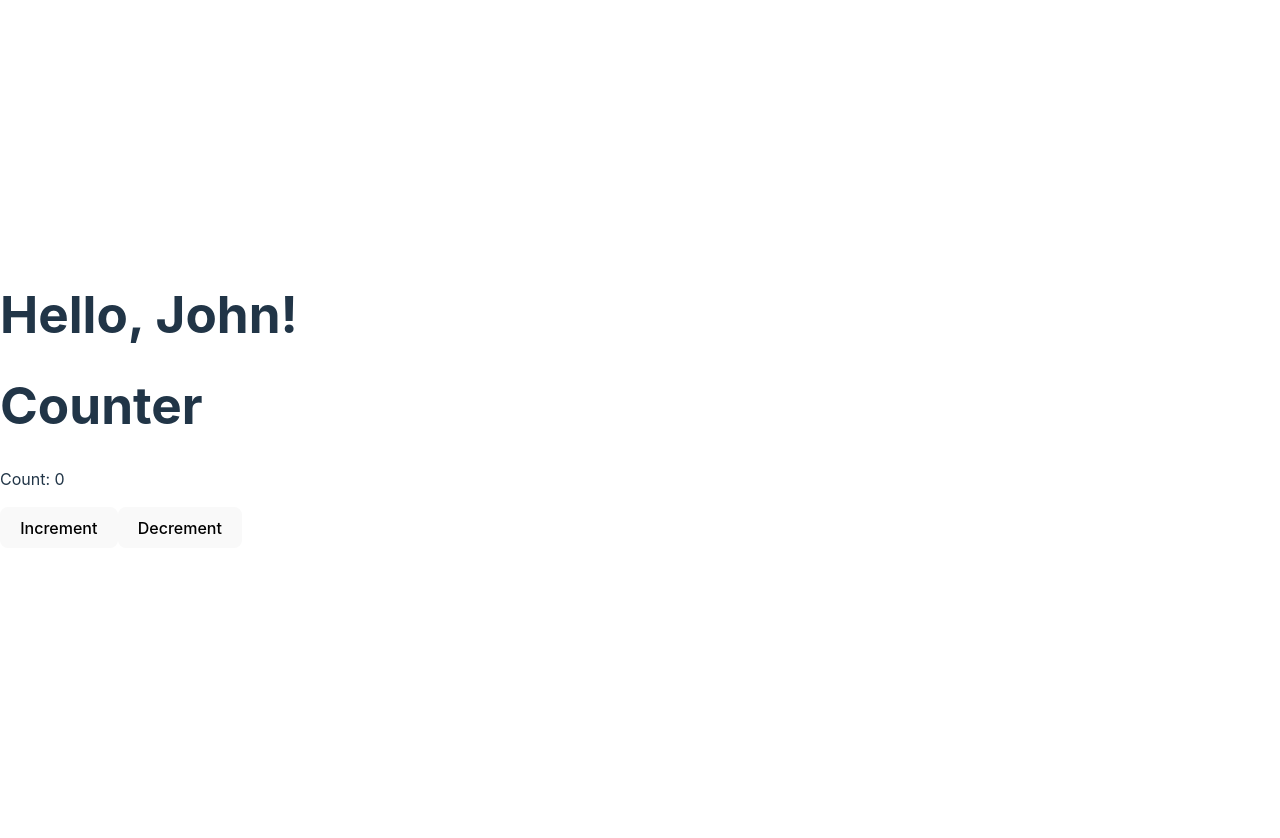
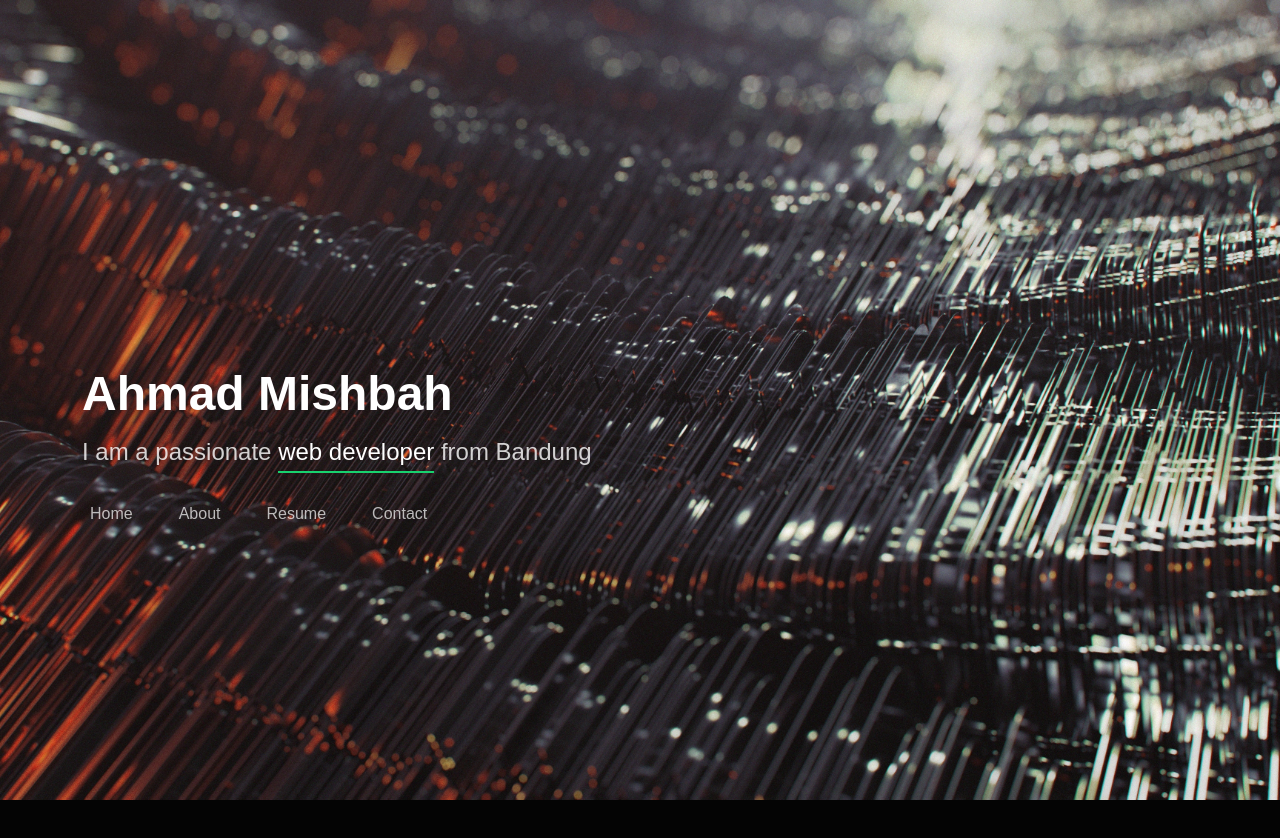
Before and after one commit to theamik69/reactjs_eduwork, a React (Vite) app: page / in a window 1280 px wide. Shown: the top 838 px of the page. Before the commit the page ends 800 px from the top, so only its background shows below. Built offline with nearby package versions, Linux system fonts and the light colour scheme.

Commit message:
add portofolio

```diff
--- a/package.json
+++ b/package.json
@@ -10,7 +10,9 @@
     "preview": "vite preview"
   },
   "dependencies": {
+    "bootstrap": "^5.3.2",
     "react": "^18.2.0",
+    "react-bootstrap": "^2.9.0",
     "react-dom": "^18.2.0"
   },
   "devDependencies": {
--- /dev/null
+++ b/src/Tugas/Portofolio/Header.jsx
@@ -0,0 +1,45 @@
+import "bootstrap/dist/css/bootstrap.min.css";
+
+const Header = () => {
+  return (
+    <header id="header" className="text-white mt-5">
+      <div className="container">
+        <h1>
+          <a href="index.html" className="text-white">
+            Ahmad Mishbah
+          </a>
+        </h1>
+        <h2>
+          I am a passionate <span>web developer</span> from Bandung
+        </h2>
+
+        <nav className="navbar navbar-expand-lg navbar-dark">
+          <ul className="navbar-nav ml-auto">
+            <li className="nav-item">
+              <a className="nav-link" href="#header">
+                Home
+              </a>
+            </li>
+            <li className="nav-item">
+              <a className="nav-link" href="#about">
+                About
+              </a>
+            </li>
+            <li className="nav-item">
+              <a className="nav-link" href="#about">
+                Resume
+              </a>
+            </li>
+            <li className="nav-item">
+              <a className="nav-link" href="#about">
+                Contact
+              </a>
+            </li>
+          </ul>
+        </nav>
+      </div>
+    </header>
+  );
+};
+
+export default Header;
--- a/src/Tugas/index.jsx
+++ b/src/Tugas/index.jsx
@@ -1,12 +1,10 @@
 import React from "react";
-import ClassComponent from "./Komponen/ClassComponent";
-import FungtionalComponent from "./Komponen/FungtionalComponent";
+import Header from "./Portofolio/Header";
 export default class Komponen extends React.Component {
   render() {
     return (
       <div>
-        <FungtionalComponent name= "John"/>
-        <ClassComponent />
+        <Header />
       </div>
     );
   }
--- a/src/index.css
+++ b/src/index.css
@@ -1,4 +1,4 @@
-:root {
+/* :root {
   font-family: Inter, system-ui, Avenir, Helvetica, Arial, sans-serif;
   line-height: 1.5;
   font-weight: 400;
@@ -66,4 +66,333 @@ button:focus-visible {
   button {
     background-color: #f9f9f9;
   }
+} */
+
+body {
+  font-family: "Open Sans", sans-serif;
+  background-color: #040404;
+  color: #fff;
+  position: relative;
+  background: #040404 url("/src/assets/background.jpg") top right no-repea;
 }
+
+body::before {
+  content: "";
+  position: fixed;
+  background: #040404 url("/src/assets/background.jpg") top right no-repeat;
+  background-size: cover;
+  left: 0;
+  right: 0;
+  top: 0;
+  height: 100vh;
+  z-index: -1;
+}
+
+@media (min-width: 1024px) {
+  body::before {
+    background-attachment: fixed;
+  }
+}
+
+a {
+  color: #18d26e;
+  text-decoration: none;
+}
+
+a:hover {
+  color: #35e888;
+  text-decoration: none;
+}
+
+h1,
+h2,
+h3,
+h4,
+h5,
+h6 {
+  font-family: "Raleway", sans-serif;
+}
+
+/*--------------------------------------------------------------
+# Header
+--------------------------------------------------------------*/
+#header {
+  transition: ease-in-out 0.3s;
+  position: relative;
+  height: 100vh;
+  display: flex;
+  align-items: center;
+  z-index: 997;
+  overflow-y: auto;
+}
+
+#header * {
+  transition: ease-in-out 0.3s;
+}
+
+#header h1 {
+  font-size: 48px;
+  margin: 0;
+  padding: 0;
+  line-height: 1;
+  font-weight: 700;
+  font-family: "Poppins", sans-serif;
+}
+
+#header h1 a,
+#header h1 a:hover {
+  color: #fff;
+  line-height: 1;
+  display: inline-block;
+}
+
+#header h2 {
+  font-size: 24px;
+  margin-top: 20px;
+  color: rgba(255, 255, 255, 0.8);
+}
+
+#header h2 span {
+  color: #fff;
+  border-bottom: 2px solid #18d26e;
+  padding-bottom: 6px;
+}
+
+#header img {
+  padding: 0;
+  margin: 0;
+}
+
+#header .social-links {
+  margin-top: 40px;
+  display: flex;
+}
+
+#header .social-links a {
+  font-size: 16px;
+  display: flex;
+  justify-content: center;
+  align-items: center;
+  background: rgba(255, 255, 255, 0.1);
+  color: #fff;
+  line-height: 1;
+  margin-right: 8px;
+  border-radius: 50%;
+  width: 40px;
+  height: 40px;
+}
+
+#header .social-links a:hover {
+  background: #18d26e;
+}
+
+@media (max-width: 992px) {
+  #header h1 {
+    font-size: 36px;
+  }
+
+  #header h2 {
+    font-size: 20px;
+    line-height: 30px;
+  }
+
+  #header .social-links {
+    margin-top: 15px;
+  }
+
+  #header .container {
+    display: flex;
+    flex-direction: column;
+    align-items: center;
+  }
+}
+
+/* Header Top */
+#header.header-top {
+  height: 80px;
+  position: fixed;
+  left: 0;
+  top: 0;
+  right: 0;
+  background: rgba(0, 0, 0, 0.9);
+}
+
+#header.header-top .social-links,
+#header.header-top h2 {
+  display: none;
+}
+
+#header.header-top h1 {
+  margin-right: auto;
+  font-size: 36px;
+}
+
+#header.header-top img {
+  max-height: 60px;
+  margin-right: 20px !important;
+}
+
+#header.header-top .container {
+  display: flex;
+  align-items: center;
+}
+
+#header.header-top .navbar {
+  margin: 0;
+}
+
+@media (max-width: 768px) {
+  #header.header-top {
+    height: 60px;
+  }
+
+  #header.header-top h1 {
+    font-size: 26px;
+  }
+}
+
+/*--------------------------------------------------------------
+# Navigation Menu
+--------------------------------------------------------------*/
+/**
+* Desktop Navigation
+*/
+.navbar {
+  padding: 0;
+  margin-top: 35px;
+}
+
+.navbar ul {
+  margin: 0;
+  padding: 0;
+  display: flex;
+  list-style: none;
+  align-items: center;
+}
+
+.navbar li {
+  position: relative;
+}
+
+.navbar li + li {
+  margin-left: 30px;
+}
+
+.navbar a,
+.navbar a:focus {
+  display: flex;
+  align-items: center;
+  justify-content: space-between;
+  padding: 0;
+  font-family: "Poppins", sans-serif;
+  font-size: 16px;
+  font-weight: 400;
+  color: rgba(255, 255, 255, 0.7);
+  white-space: nowrap;
+  transition: 0.3s;
+}
+
+.navbar a i,
+.navbar a:focus i {
+  font-size: 12px;
+  line-height: 0;
+  margin-left: 5px;
+}
+
+.navbar a:before {
+  content: "";
+  position: absolute;
+  width: 0;
+  height: 2px;
+  bottom: -4px;
+  left: 0;
+  background-color: #18d26e;
+  visibility: hidden;
+  width: 0px;
+  transition: all 0.3s ease-in-out 0s;
+}
+
+.navbar a:hover:before,
+.navbar li:hover > a:before,
+.navbar .active:before {
+  visibility: visible;
+  width: 25px;
+}
+
+.navbar a:hover,
+.navbar .active,
+.navbar .active:focus,
+.navbar li:hover > a {
+  color: #fff;
+}
+
+/**
+* Mobile Navigation
+*/
+.mobile-nav-toggle {
+  color: #fff;
+  font-size: 28px;
+  cursor: pointer;
+  display: none;
+  line-height: 0;
+  transition: 0.5s;
+  position: fixed;
+  right: 15px;
+  top: 15px;
+}
+
+@media (max-width: 991px) {
+  .mobile-nav-toggle {
+    display: block;
+  }
+
+  .navbar ul {
+    display: none;
+  }
+}
+
+.navbar-mobile {
+  position: fixed;
+  overflow: hidden;
+  top: 0;
+  right: 0;
+  left: 0;
+  bottom: 0;
+  background: rgba(0, 0, 0, 0.9);
+  transition: 0.3s;
+  z-index: 999;
+  margin-top: 0;
+}
+
+.navbar-mobile .mobile-nav-toggle {
+  position: absolute;
+  top: 15px;
+  right: 15px;
+}
+
+.navbar-mobile ul {
+  display: block;
+  position: absolute;
+  top: 55px;
+  right: 15px;
+  bottom: 45px;
+  left: 15px;
+  padding: 10px 0;
+  overflow-y: auto;
+  transition: 0.3s;
+  border: 2px solid rgba(255, 255, 255, 0.2);
+}
+
+.navbar-mobile li {
+  padding: 12px 20px;
+}
+
+.navbar-mobile li + li {
+  margin: 0;
+}
+
+.navbar-mobile a,
+.navbar-mobile a:focus {
+  font-size: 16px;
+  position: relative;
+}
```
Also changed, not shown: src/App.jsx (+5 -7 lines), src/assets/background.jpg (added), 1 other file (tests, documents, lock files or other folders).
